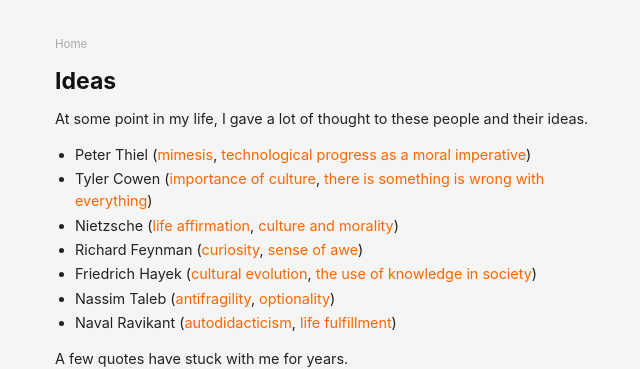
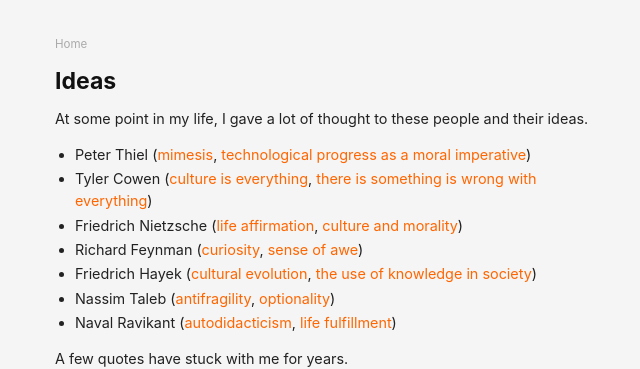
Before and after one commit to danschlz/danschulz.github.io, a Jekyll site: the page built from ideas.md, in a window 1280 px wide. Shown: the top 369 px of the page, without its empty margins (305-945 px from the left). Built offline with Jekyll 4.4.1, drawn with Linux system fonts in a browser that asks for light colours.

Commit message:
Update ideas.md

```diff
--- a/ideas.md
+++ b/ideas.md
@@ -6,16 +6,16 @@ permalink: /ideas/
 At some point in my life, I gave a lot of thought to these people and their ideas.
 
 * Peter Thiel ([mimesis](https://iep.utm.edu/girard/#H2), [technological progress as a moral imperative](https://youtu.be/F3EBfS9IcB4?t=3868))
-* Tyler Cowen ([importance of culture](https://marginalrevolution.com/marginalrevolution/2018/12/deconstructing-cultural-codes.html), [there is something is wrong with everything](https://marginalrevolution.com/marginalrevolution/2015/04/tyler-cowens-three-laws.html))
-* Nietzsche ([life affirmation](https://en.wikipedia.org/wiki/Nietzschean_affirmation), [culture and morality](https://en.wikipedia.org/wiki/Master%E2%80%93slave_morality))
+* Tyler Cowen ([culture is everything](https://marginalrevolution.com/marginalrevolution/2018/12/deconstructing-cultural-codes.html), [there is something is wrong with everything](https://marginalrevolution.com/marginalrevolution/2015/04/tyler-cowens-three-laws.html))
+* Friedrich Nietzsche ([life affirmation](https://en.wikipedia.org/wiki/Nietzschean_affirmation), [culture and morality](https://en.wikipedia.org/wiki/Master%E2%80%93slave_morality))
 * Richard Feynman ([curiosity](https://www.youtube.com/watch?v=lmTmGLzPVyM), [sense of awe](https://www.youtube.com/watch?v=36GT2zI8lVA))
 * Friedrich Hayek ([cultural evolution](https://www.docdroid.net/n8mk5H9/the-three-sources-of-human-values-pdf), [the use of knowledge in society](http://www.econlib.org/library/Essays/hykKnw1.html))
 * Nassim Taleb ([antifragility](https://en.wikipedia.org/wiki/Antifragility), [optionality](https://25iq.com/2013/10/13/a-dozen-things-ive-learned-from-nassim-taleb-about-optionalityinvesting/))
 * Naval Ravikant ([autodidacticism](https://www.youtube.com/watch?v=dmBoU93TRlo), [life fulfillment](https://youtu.be/X7tnoR6a-8A))
 
 <!--
-* Leo Strauss ([Esotericism](https://plato.stanford.edu/entries/strauss-leo/#Esot); [liberalism and nihilism](https://en.wikipedia.org/wiki/Leo_Strauss#Liberalism_and_nihilism))
-* Agnes Callard ([Proleptic reasons](https://humanities-web.s3.us-east-2.amazonaws.com/philosophy/prod/2019-06/Callard%20Proleptic%20Reasons%20Final%20Published%20Version%20OSME.pdf); [aspiration](https://humanities-web.s3.us-east-2.amazonaws.com/philosophy/prod/2018-09/Aspiration%20final%20ms.%20UV.pdf))
+* Leo Strauss ([esotericism](https://plato.stanford.edu/entries/strauss-leo/#Esot); [liberalism and nihilism](https://en.wikipedia.org/wiki/Leo_Strauss#Liberalism_and_nihilism))
+* Agnes Callard ([proleptic reasons](https://humanities-web.s3.us-east-2.amazonaws.com/philosophy/prod/2019-06/Callard%20Proleptic%20Reasons%20Final%20Published%20Version%20OSME.pdf); [aspiration](https://humanities-web.s3.us-east-2.amazonaws.com/philosophy/prod/2018-09/Aspiration%20final%20ms.%20UV.pdf))
 -->
 
 
```
